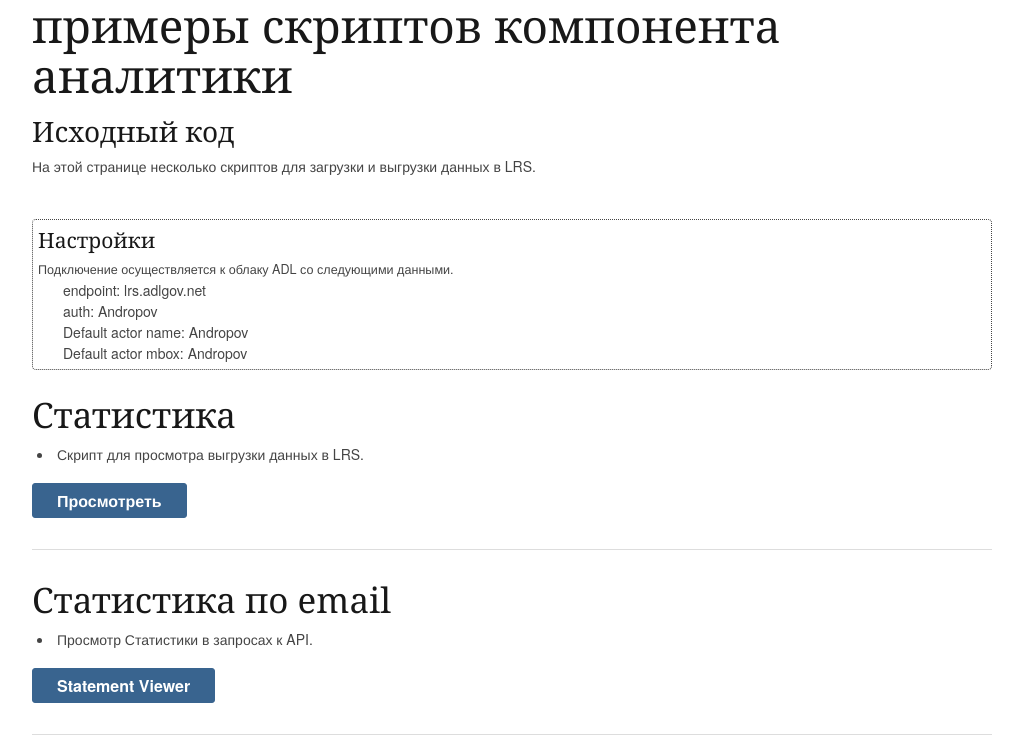
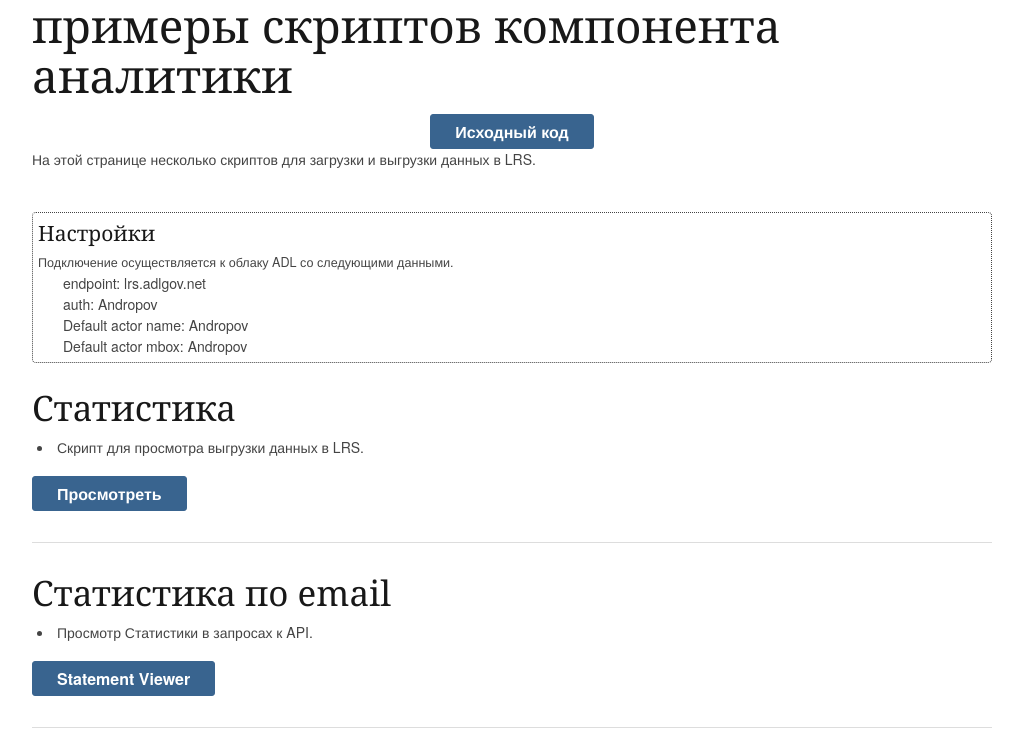
Before and after one commit to VladimirAndropov/lrs, a plain HTML site: page index.html in a window 1280 px wide. Shown: the top 755 px of the page, without its empty margins (128-1151 px from the left). Drawn offline with nearby package versions, Linux system fonts and the light colour scheme; a script that the page names is missing.

Commit message:
исходник в кнопке

```diff
--- a/index.html
+++ b/index.html
@@ -151,7 +151,9 @@
 
     <body>
     		<div class="container">
-				<h1>примеры скриптов компонента аналитики </h1> <a href="https://github.com/VladimirAndropov/lrs"><h3>Исходный код</h3></a>
+				<h1>примеры скриптов компонента аналитики </h1>
+				<center><a target="_blank" href="https://github.com/VladimirAndropov/lrs" class="cssButton">Исходный код</a></center>
+
 				<div>
 					На этой странице несколько скриптов для загрузки и выгрузки данных в LRS.
 					<br/>
```
